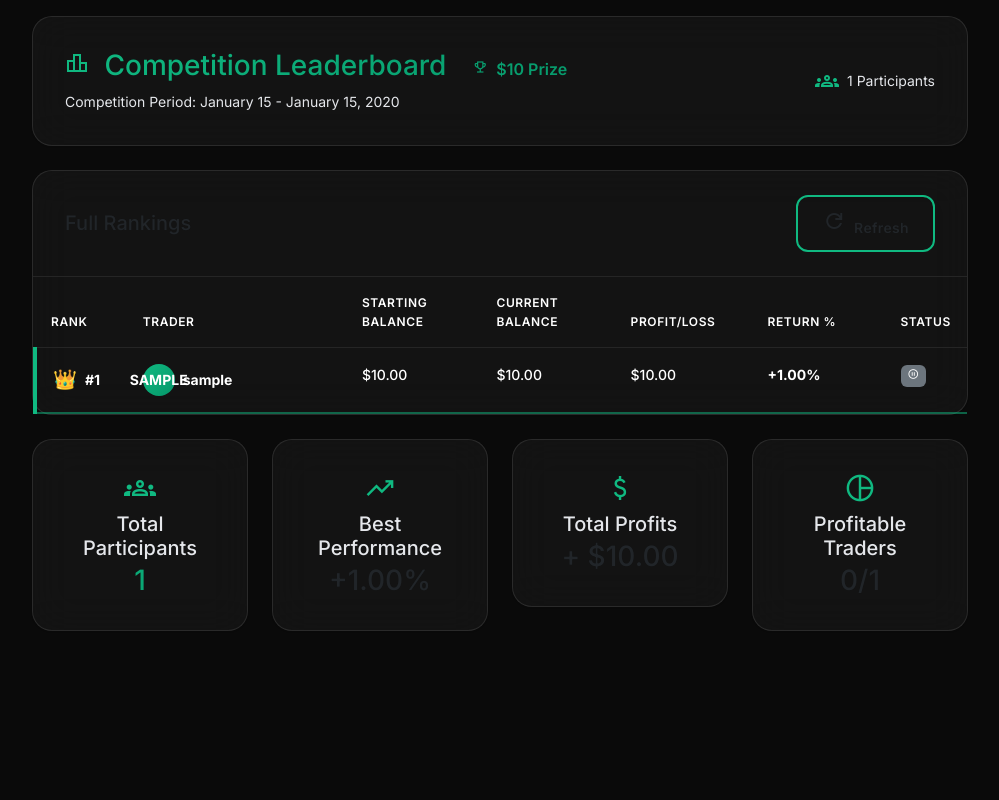
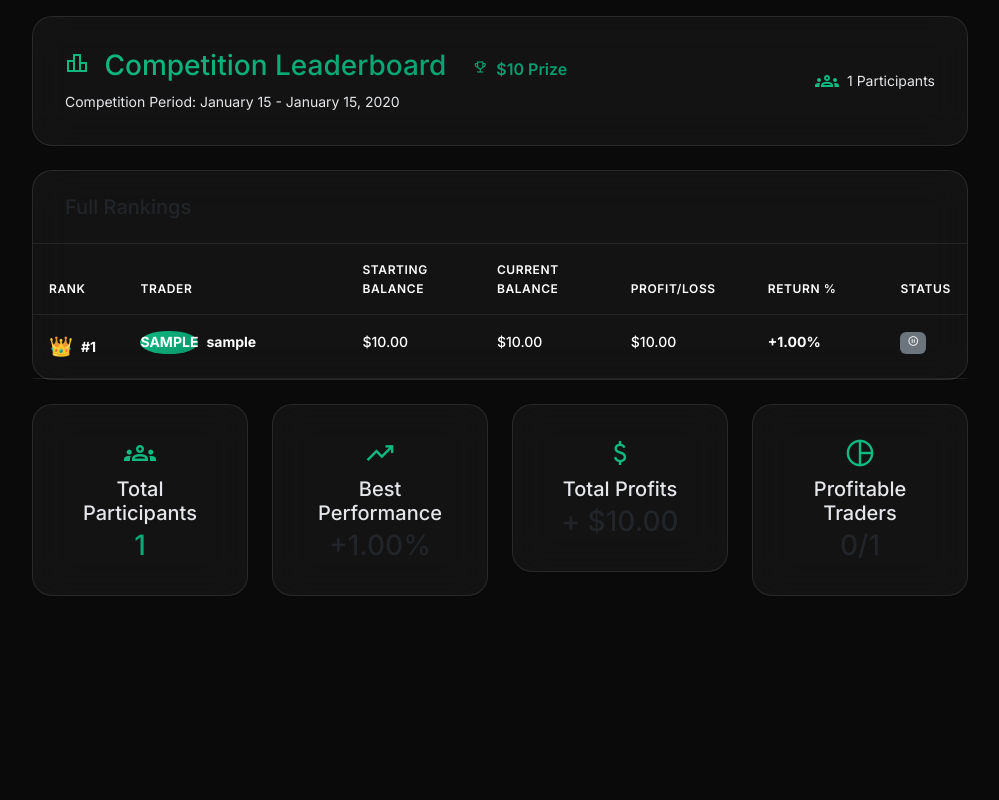
Before and after one commit to Tradersimpulse/tradecomp, a Flask app: template templates/leaderboard.html in a window 1280 px wide. Shown: the whole page, without its empty margins (280-1279 px from the left). Run offline with Flask 3, Linux system fonts and the light colour scheme; the template is opened without the code that fills it: most values are stand-ins (such as "Sample title", 1, 10 or a date in 2020).

Commit message:
Update leaderboard.html

```diff
--- a/templates/leaderboard.html
+++ b/templates/leaderboard.html
@@ -90,10 +90,6 @@
         <div class="card">
             <div class="card-header d-flex justify-content-between align-items-center">
                 <h5 class="mb-0">Full Rankings</h5>
-                <button class="btn btn-outline-primary btn-sm" onclick="refreshLeaderboard()">
-                    <span class="material-symbols-outlined me-1">refresh</span>
-                    Refresh
-                </button>
             </div>
             <div class="card-body p-0">
                 <div class="table-responsive">
@@ -234,9 +230,6 @@
 
 {% block scripts %}
 <script>
-function refreshLeaderboard() {
-    location.reload();
-}
 
 // Auto-refresh every 5 minutes
 setInterval(refreshLeaderboard, 300000);
```
